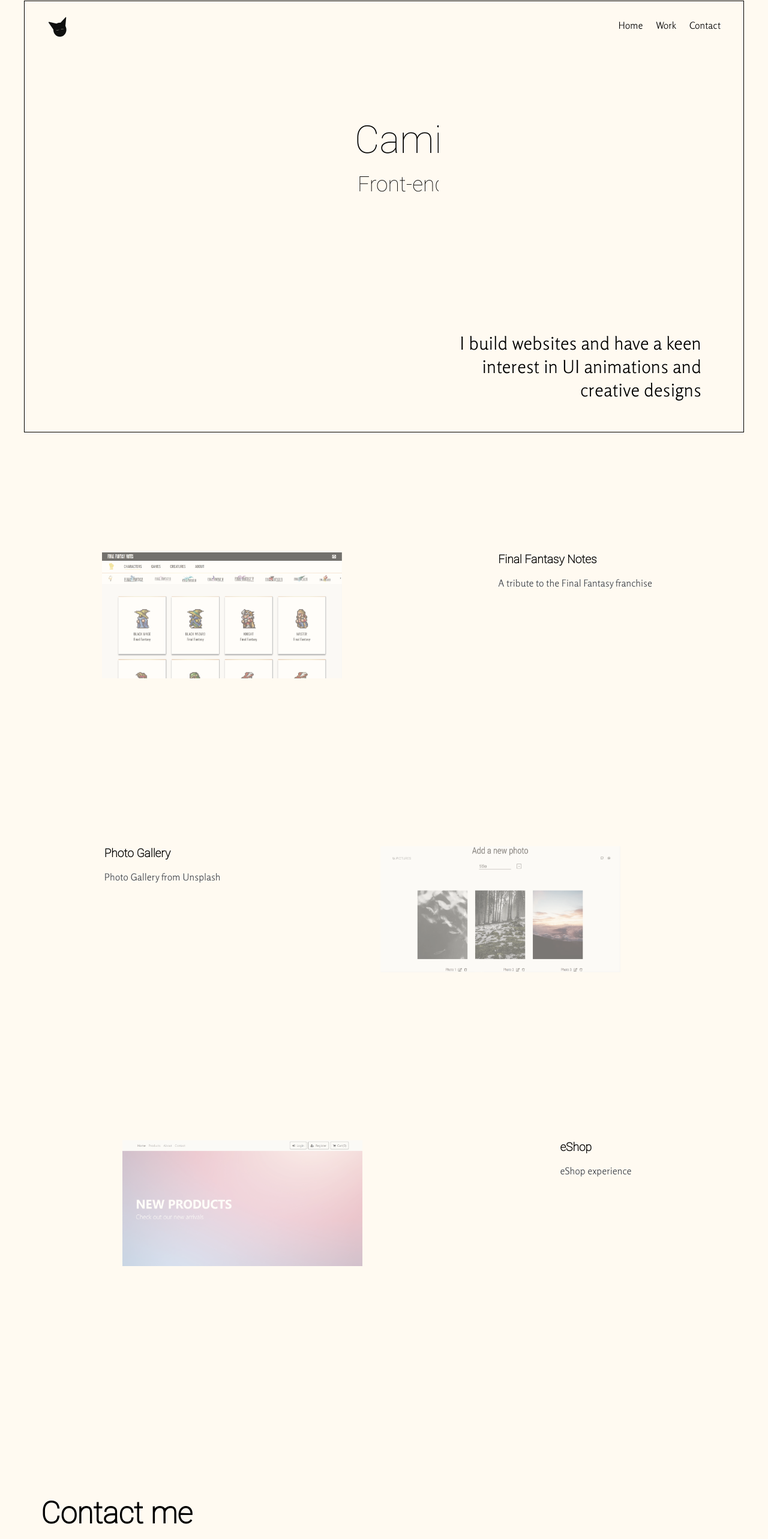
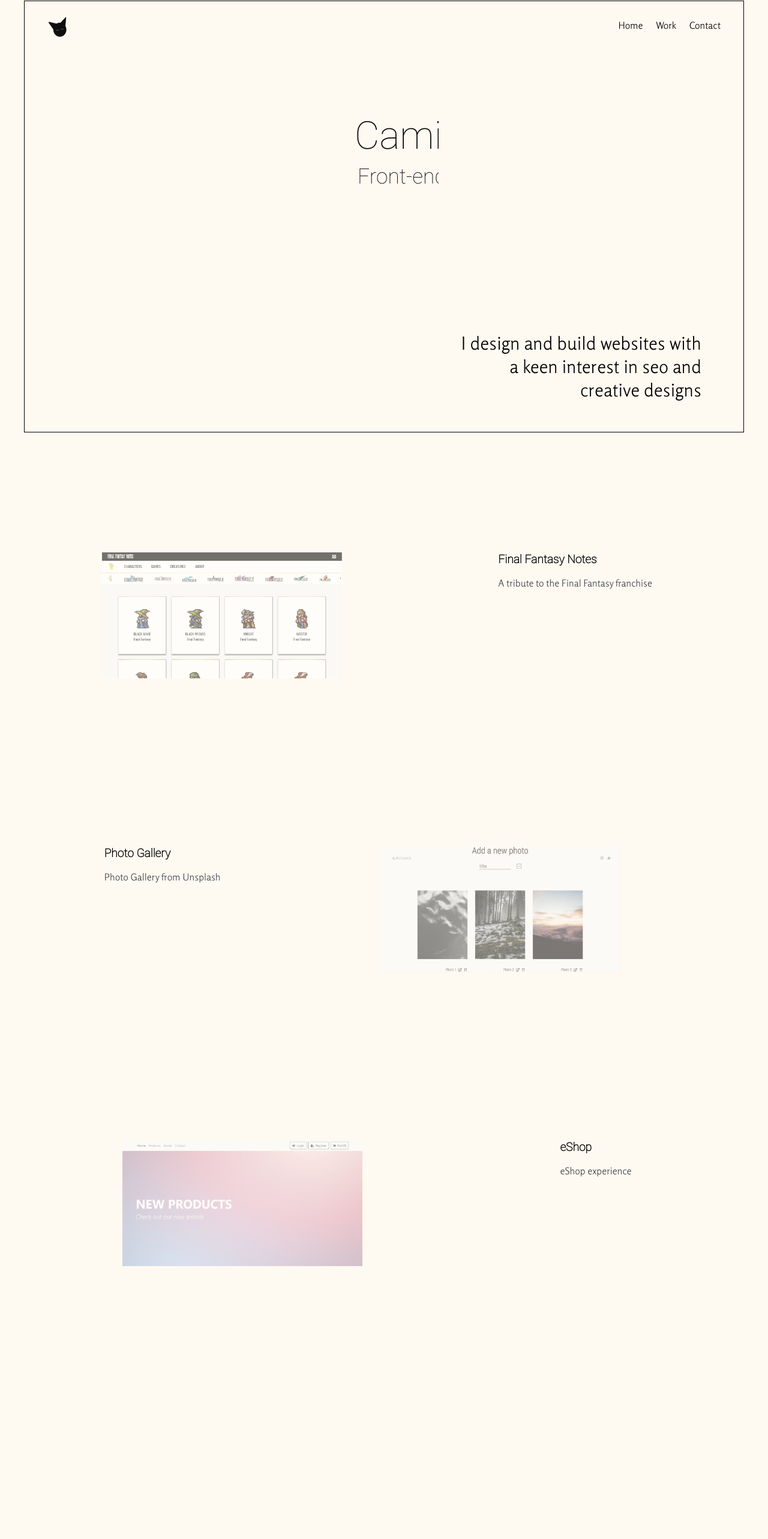
Before and after one commit to camille-granier/portfolio, a Next.js app: page / in a window 1280 px wide. Shown: the part 39-2605 px from the top of the page at 60% size. Built offline with nearby package versions, Linux system fonts and the light colour scheme.

Commit message:
contact animation

```diff
--- a/components/About.jsx
+++ b/components/About.jsx
@@ -2,9 +2,11 @@ import React from 'react';
 
 const About = () => {
     return (
+        <span className='about-mask'>
         <div className='about'>
-            I build websites and have a keen interest in UI animations and creative designs
+            I design and build websites with a keen interest in seo and creative designs
         </div>
+        </span>
     );
 };
 
--- a/components/Contact.jsx
+++ b/components/Contact.jsx
@@ -22,7 +22,9 @@ const Contact = () => {
     return (
         <div className='contact'
              id='contact'>
+            <span className='contact-mask'>
             <h2>Contact me</h2>
+            </span>
             <div className='links-container'>
             <div className='line'> </div>
                 <div className='email'>
--- a/styles/_variables.scss
+++ b/styles/_variables.scss
@@ -2,7 +2,7 @@
 // px value divided by 16 to obtain rem measurements
 
 
-$lg: 5rem;
+$lg: 4rem;
 $md: 2.2rem;
 $sm: 1.875rem;
 $x-sm: 1.2rem;
--- a/styles/components/_about.scss
+++ b/styles/components/_about.scss
@@ -1,5 +1,12 @@
 .about {
     font-size: 1.4rem;
+    align-self: flex-end;
+    text-align: right;
+    animation: about 2s ease;
+}
+
+.about-mask {
+    overflow: hidden;
     align-self: flex-end;
     text-align: right;
 }
@@ -23,3 +30,12 @@
         align-self: flex-end;
     }
 }
+
+@keyframes about{
+    0%{
+        transform: translateY(200px);
+    }
+    100%{
+        transform: translateY(0);
+    }
+}
--- a/styles/components/_contact.scss
+++ b/styles/components/_contact.scss
@@ -18,6 +18,7 @@
         font-family: Roboto;
         font-size: 50px;
         padding: 3rem 0;
+        animation: contact 2s ease;
     }
 
     a {
@@ -62,6 +63,10 @@ button {
 @include breakpoint-up(medium) {
     .contact {
 
+        h2 {
+            animation: contact-large 2s ease;
+        }
+
         padding: 3rem 5rem;
 
         .email, button {
@@ -69,6 +74,10 @@ button {
         }
         .github {
             font-size: $sm;
+        }
+
+        .contact-mask {
+            max-width: 50vw;
         }
     }
 
@@ -82,6 +91,10 @@ button {
     }
     .github {
         font-size: $x-sm;
+    }
+
+    .contact-mask {
+        max-width: 30vw;
     }
     }
 
@@ -147,3 +160,26 @@ button {
         transform: rotate(0);
     }
 }
+
+.contact-mask {
+    overflow: hidden;
+    max-width: 75vw;
+}
+
+@keyframes contact{
+    0%{
+        transform: translateX(200px);
+    }
+    100%{
+        transform: translateX(0);
+    }
+  }
+
+  @keyframes contact-large{
+    0%{
+        transform: translateX(500px);
+    }
+    100%{
+        transform: translateX(0);
+    }
+  }
--- a/styles/components/_hero.scss
+++ b/styles/components/_hero.scss
@@ -18,6 +18,8 @@
   font-family: Roboto;
   animation: text 2s ease;
   h1 {
+    line-height: 1.1;
+    font-size: 3rem;
     padding: 0px;
     margin: 0px;
   }
@@ -56,11 +58,11 @@ h1 {
   .sm-title {
     padding: 10px 5px;
   }
-}
 
-.title-container {
-  h1 {
-    font-size: 4rem;
+  .title-container {
+    h1 {
+      font-size: 4rem;
+    }
   }
 }
 
```
